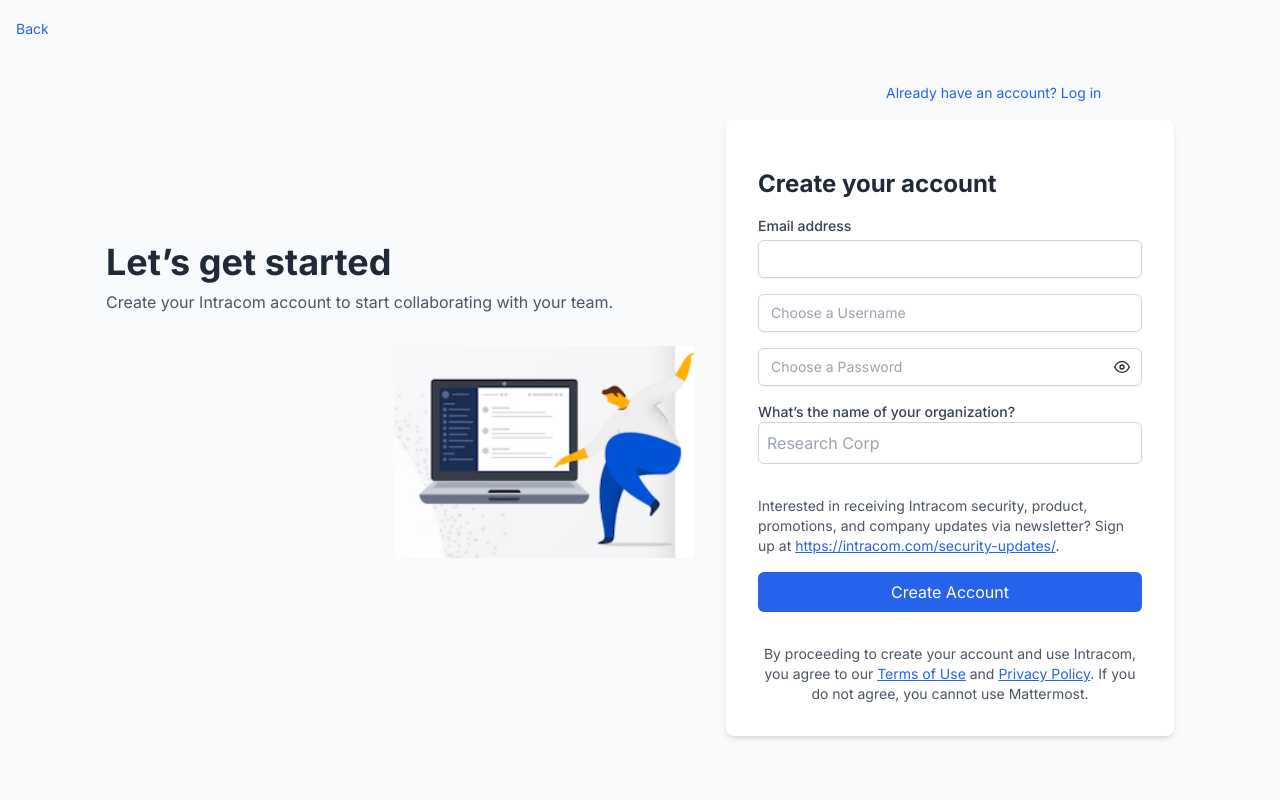
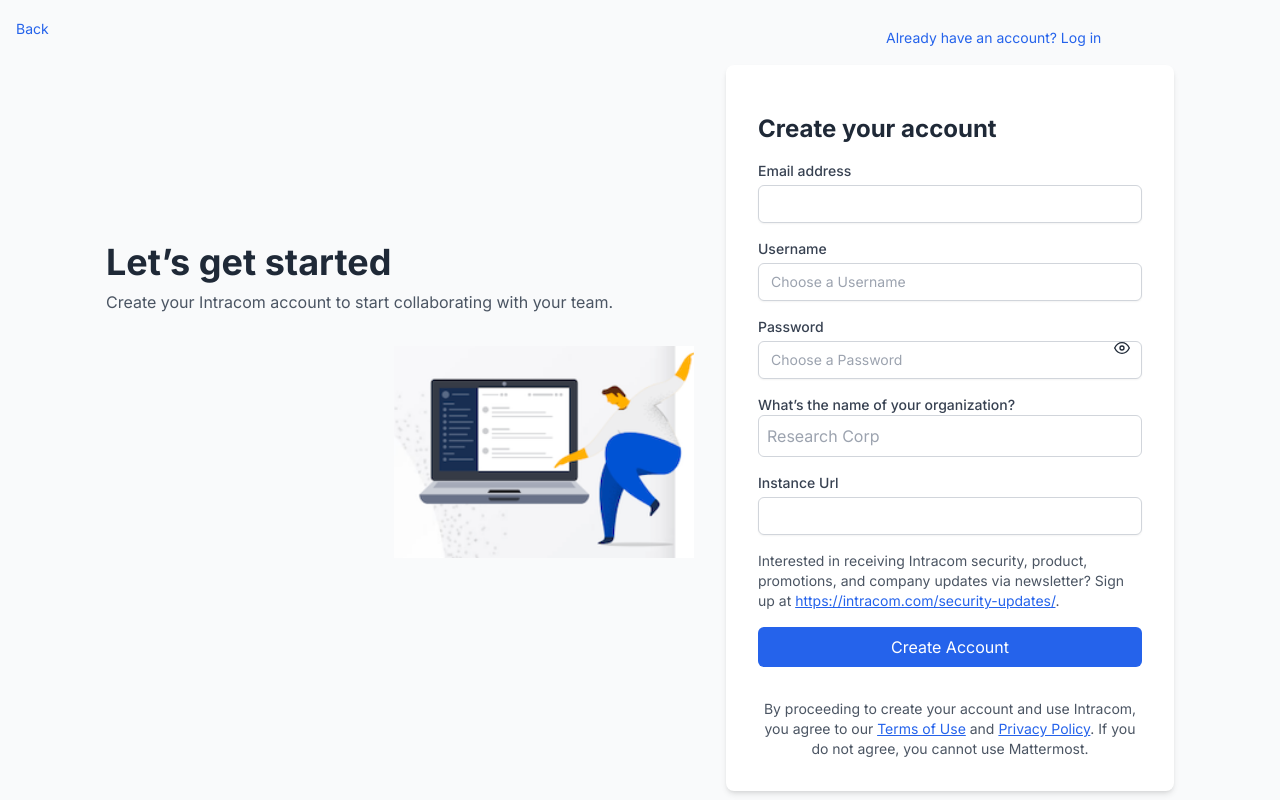
Before and after one commit to project-ascend-io/intracom-webapp, a Next.js app: page /signup-user-complete in a window 1280 px wide. Built offline with nearby package versions, Linux system fonts and the light colour scheme; no server answers.

Commit message:
feat(instance url field): add instance url field to admin signup form

```diff
--- a/src/app/Successful/page.tsx
+++ b/src/app/Successful/page.tsx
@@ -9,6 +9,11 @@
   const handleDashboardClick = () => {
     // Redirect to the dashboard page
     router.push("/dashboard"); // Adjust the path as needed
+  };
+
+  const redirectToDownload = () => {
+    // Redirect to the dashboard page
+    router.push("/auth/download"); // Adjust the path as needed
   };
 
   return (
@@ -34,7 +39,7 @@
           Proceed to Dashboard
         </button>
         <button
-          // onClick='window.location.href = "https://play.google.com/store/apps/details?id=com.intracom.io";'
+          onClick={redirectToDownload}
           className="w-1/2 bg-blue-400 text-white py-2 px-4 mx-1  rounded-md hover:bg-blue-700 focus:outline-none focus:ring-2 focus:ring-blue-500 focus:ring-opacity-50"
         >
           Click here to download the app
--- a/src/app/signup-user-complete/page.tsx
+++ b/src/app/signup-user-complete/page.tsx
@@ -25,7 +25,7 @@
     setShowPassword(!showPassword);
   };
 
-  const onSubmit: SubmitHandler<AdminSignUpForm> = async ({email, userName, password, organization}: AdminSignUpForm) => {
+  const onSubmit: SubmitHandler<AdminSignUpForm> = async ({email, userName, password, organization, instanceUrl}: AdminSignUpForm) => {
 
     try {
       const response = await fetch(`${api_url}/users`, {
@@ -38,6 +38,7 @@
           username: userName,
           password,
           organization,
+          instanceUrl
         }),
       });
 
@@ -111,6 +112,9 @@
                 )}
               </div>
               <div className="mb-4">
+              <label className="block text-sm font-medium text-gray-700">
+                  Username
+                </label>
                 <input
                   type="text"
                   placeholder="Choose a Username"
@@ -128,6 +132,9 @@
                 )}
               </div>
               <div className="mb-4 relative">
+              <label className="block text-sm font-medium text-gray-700">
+                  Password
+                </label>
                 <input
                   type={showPassword ? "text" : "password"}
                   placeholder="Choose a Password"
@@ -150,18 +157,33 @@
                   <p className="text-red-500 text-xs italic">{errors.password.message}</p>
                 )}
               </div>
+              <div className="mb-4">
               <label className="block text-sm font-medium text-gray-700">
                 What’s the name of your organization?
               </label>
               <input
                 type="text"
                 placeholder="Research Corp"
-                className="border border-gray-300 rounded-md p-2 w-full mb-4"
+                className="border border-gray-300 rounded-md p-2 w-full"
                 {...register("organization")}
               />
                 {errors.organization && (
                   <p className="text-red-500 text-xs italic">{errors.organization.message}</p>
                 )}
+              </div>
+                <div className="mb-4">
+                <label className="block text-sm font-medium text-gray-700">
+                  Instance Url
+                </label>
+                <input
+                  type="text"
+                  className="mt-1 block w-full px-3 py-2 border border-gray-300 rounded-md shadow-sm focus:outline-none focus:ring-blue-500 focus:border-blue-500 sm:text-sm"
+                  {...register("instanceUrl")}
+                />
+                {errors.instanceUrl && (
+                  <p className="text-red-500 text-xs italic">{errors.instanceUrl.message}</p>
+                )}
+              </div>
               <p className="mt-4 text-sm  text-gray-600">
                 Interested in receiving Intracom security, product, promotions,
                 and company updates via newsletter? Sign up at{" "}
--- a/src/app/signup-user-complete/types.ts
+++ b/src/app/signup-user-complete/types.ts
@@ -12,7 +12,8 @@
         .string()
         .min(1, "Username is required")
         .regex(/^[a-zA-Z0-9_]+$/, "Username can only contain letters, numbers, and underscores"),
-    organization: z.string().min(3).max(50)
+    organization: z.string().min(3).max(50),
+    instanceUrl: z.string().url({ message: "Please provide a valid url."})
 });
 
 export type AdminSignUpForm = z.infer<typeof AdminSignupFormSchema>;
```
